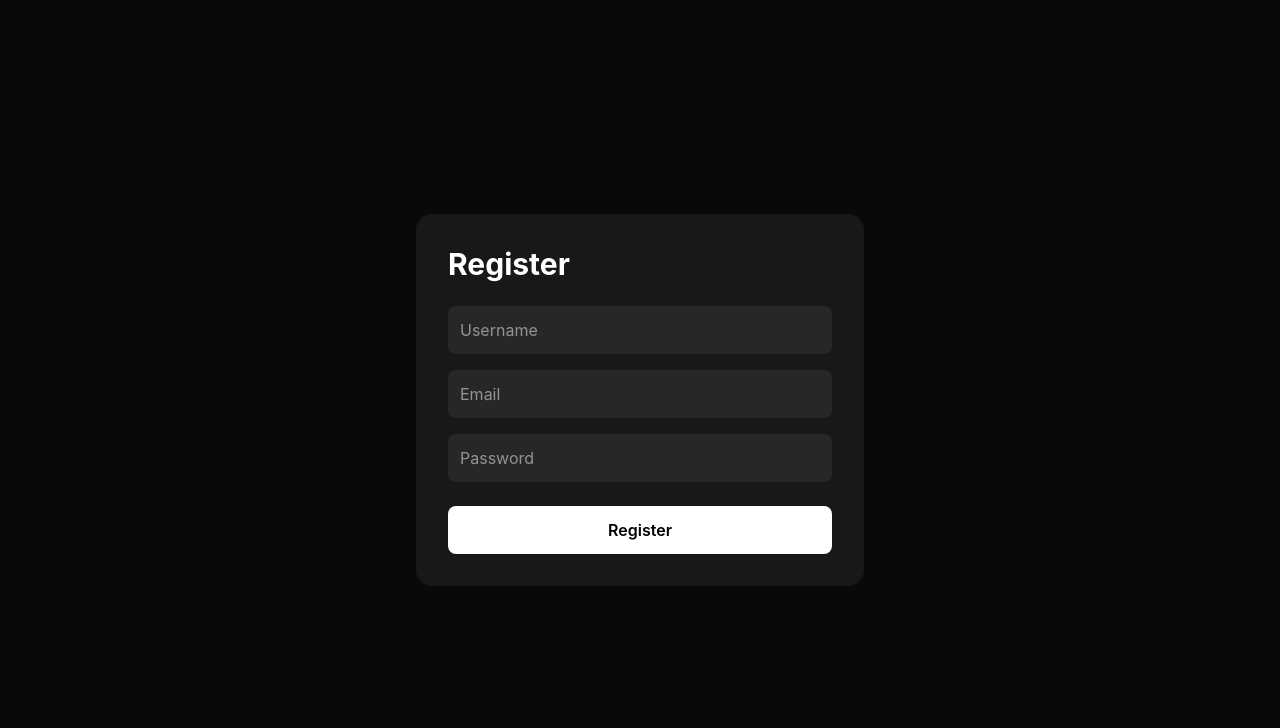
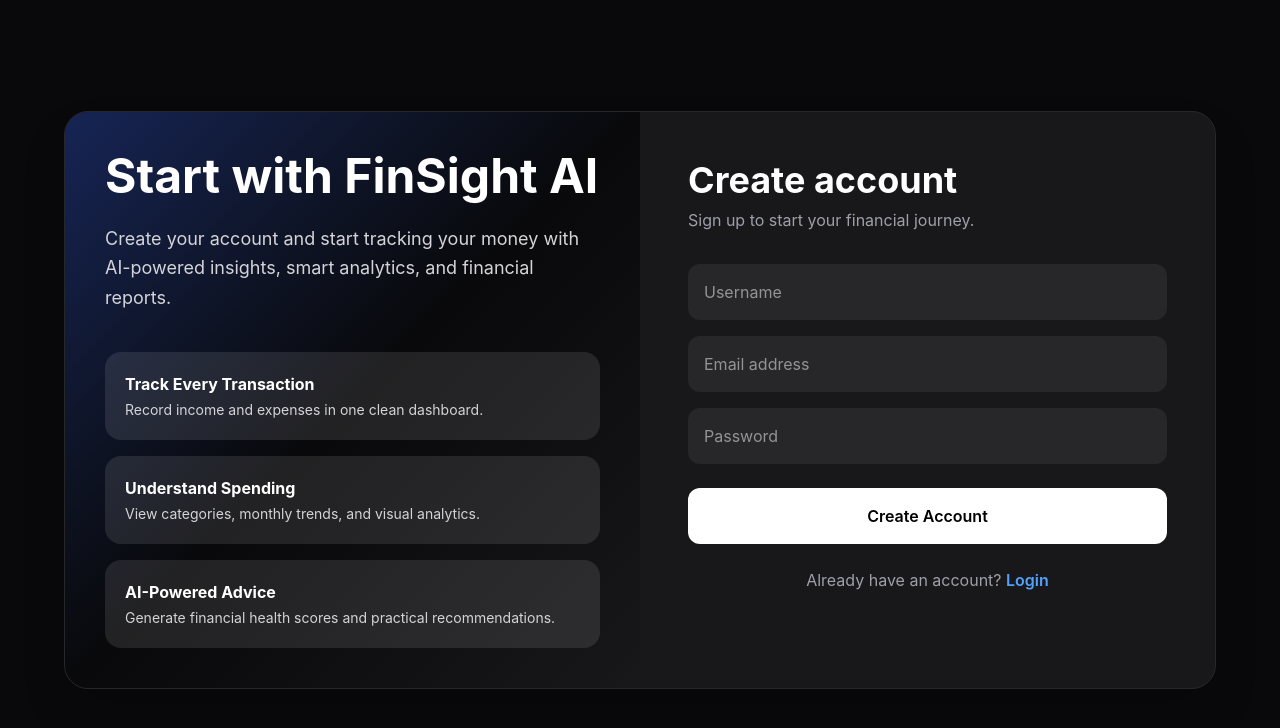
Before and after one commit to balqiskay/finsight-ai, a React (Vite) app in the folder client/: page /register in a window 1280 px wide. Shown: the top 728 px of the page. Built offline with nearby package versions, Linux system fonts and the light colour scheme.

Commit message:
Upgrade authentication UI and improve UX polish

```diff
--- a/client/src/pages/Login.jsx
+++ b/client/src/pages/Login.jsx
@@ -1,12 +1,10 @@
 import { useState } from "react";
-import { useNavigate } from "react-router-dom";
+import { useNavigate, Link } from "react-router-dom";
+import toast from "react-hot-toast";
 
 import { loginUser } from "../services/authService";
-import toast
-from "react-hot-toast";
 
 function Login() {
-
   const navigate = useNavigate();
 
   const [formData, setFormData] = useState({
@@ -31,70 +29,123 @@
 
       const data = await loginUser(formData);
 
-      localStorage.setItem(
-        "token",
-        data.token
-      );
+      localStorage.setItem("token", data.token);
 
-      toast.success(
-        "Login successful"
-      );
+      toast.success("Login successful");
 
+      window.location.href = "/dashboard";
+    } catch (error) {
+      console.error(error);
+      toast.error("Login failed");
+    } finally {
       setLoading(false);
-      window.location.href = "/dashboard";
-
-    } catch (error) {
-
-      setLoading(false);
-
-      console.error(error);
-
-      toast.error("Login failed");
-
     }
   };
 
   return (
-    <div className="min-h-screen bg-zinc-950 flex items-center justify-center">
+    <div className="min-h-screen bg-zinc-950 text-white flex items-center justify-center p-4">
 
-      <form
-        onSubmit={handleSubmit}
-        className="bg-zinc-900 p-8 rounded-2xl w-full max-w-md"
-      >
+      <div className="w-full max-w-6xl grid grid-cols-1 md:grid-cols-2 bg-zinc-900 rounded-3xl overflow-hidden shadow-2xl border border-zinc-800">
 
-        <h1 className="text-white text-3xl font-bold mb-6">
-          Login
+        <div className="hidden md:flex flex-col justify-between p-10 bg-gradient-to-br from-zinc-900 via-zinc-950 to-blue-950">
+
+          <div>
+            <h1 className="text-5xl font-bold mb-6">
+              FinSight AI
             </h1>
+
+            <p className="text-zinc-300 text-lg leading-relaxed">
+              Your intelligent financial dashboard for tracking transactions,
+              understanding spending habits, and generating AI-powered money insights.
+            </p>
+          </div>
+
+          <div className="grid grid-cols-1 gap-4 mt-10">
+            <div className="bg-white/10 p-5 rounded-2xl">
+              <h3 className="font-bold mb-1">
+                AI Financial Score
+              </h3>
+              <p className="text-sm text-zinc-300">
+                Get smart evaluations of your financial health.
+              </p>
+            </div>
+
+            <div className="bg-white/10 p-5 rounded-2xl">
+              <h3 className="font-bold mb-1">
+                Smart Analytics
+              </h3>
+              <p className="text-sm text-zinc-300">
+                Visualize income, expenses, categories, and trends.
+              </p>
+            </div>
+
+            <div className="bg-white/10 p-5 rounded-2xl">
+              <h3 className="font-bold mb-1">
+                PDF Reports
+              </h3>
+              <p className="text-sm text-zinc-300">
+                Export clean financial reports anytime.
+              </p>
+            </div>
+          </div>
+
+        </div>
+
+        <div className="p-8 md:p-12">
+
+          <div className="mb-8">
+            <h2 className="text-4xl font-bold mb-2">
+              Welcome back
+            </h2>
+
+            <p className="text-zinc-400">
+              Login to continue managing your finances.
+            </p>
+          </div>
+
+          <form onSubmit={handleSubmit}>
 
             <input
               type="email"
               name="email"
-          placeholder="Email"
+              placeholder="Email address"
+              value={formData.email}
               onChange={handleChange}
-          className="w-full p-3 rounded-lg bg-zinc-800 text-white mb-4"
+              className="w-full p-4 rounded-xl bg-zinc-800 text-white mb-4 outline-none focus:ring-2 focus:ring-blue-500"
             />
 
             <input
               type="password"
               name="password"
               placeholder="Password"
+              value={formData.password}
               onChange={handleChange}
-          className="w-full p-3 rounded-lg bg-zinc-800 text-white mb-6"
+              className="w-full p-4 rounded-xl bg-zinc-800 text-white mb-6 outline-none focus:ring-2 focus:ring-blue-500"
             />
 
             <button
               type="submit"
               disabled={loading}
-        className="w-full bg-white text-black p-3 rounded-lg font-semibold disabled:opacity-50 transition duration-300 hover:scale-[1.02]"
+              className="w-full bg-white text-black p-4 rounded-xl font-semibold disabled:opacity-50 transition duration-300 hover:scale-[1.02]"
             >
-
-          {loading
-          ? "Logging in..."
-          : "Login"}
-
+              {loading ? "Logging in..." : "Login"}
             </button>
 
           </form>
+
+          <p className="text-zinc-400 text-center mt-6">
+            Don&apos;t have an account?{" "}
+            <Link
+              to="/register"
+              className="text-blue-400 hover:text-blue-300 font-semibold"
+            >
+              Create account
+            </Link>
+          </p>
+
+        </div>
+
+      </div>
 
     </div>
   );
--- a/client/src/pages/Register.jsx
+++ b/client/src/pages/Register.jsx
@@ -1,10 +1,10 @@
 import { useState } from "react";
-import { useNavigate } from "react-router-dom";
+import { useNavigate, Link } from "react-router-dom";
+import toast from "react-hot-toast";
 
 import { registerUser } from "../services/authService";
 
 function Register() {
-
   const navigate = useNavigate();
 
   const [formData, setFormData] = useState({
@@ -12,6 +12,8 @@
     email: "",
     password: "",
   });
+
+  const [loading, setLoading] = useState(false);
 
   const handleChange = (e) => {
     setFormData({
@@ -24,64 +26,136 @@
     e.preventDefault();
 
     try {
+      setLoading(true);
 
       await registerUser(formData);
 
+      toast.success("Account created successfully");
+
       navigate("/login");
-
     } catch (error) {
-
       console.error(error);
-
-      alert("Registration failed");
-
+      toast.error("Registration failed");
+    } finally {
+      setLoading(false);
     }
   };
 
   return (
-    <div className="min-h-screen bg-zinc-950 flex items-center justify-center">
+    <div className="min-h-screen bg-zinc-950 text-white flex items-center justify-center p-4">
 
-      <form
-        onSubmit={handleSubmit}
-        className="bg-zinc-900 p-8 rounded-2xl w-full max-w-md"
-      >
+      <div className="w-full max-w-6xl grid grid-cols-1 md:grid-cols-2 bg-zinc-900 rounded-3xl overflow-hidden shadow-2xl border border-zinc-800">
 
-        <h1 className="text-white text-3xl font-bold mb-6">
-          Register
+        <div className="hidden md:flex flex-col justify-between p-10 bg-gradient-to-br from-blue-950 via-zinc-950 to-zinc-900">
+
+          <div>
+            <h1 className="text-5xl font-bold mb-6">
+              Start with FinSight AI
             </h1>
+
+            <p className="text-zinc-300 text-lg leading-relaxed">
+              Create your account and start tracking your money with AI-powered
+              insights, smart analytics, and financial reports.
+            </p>
+          </div>
+
+          <div className="grid grid-cols-1 gap-4 mt-10">
+
+            <div className="bg-white/10 p-5 rounded-2xl">
+              <h3 className="font-bold mb-1">
+                Track Every Transaction
+              </h3>
+              <p className="text-sm text-zinc-300">
+                Record income and expenses in one clean dashboard.
+              </p>
+            </div>
+
+            <div className="bg-white/10 p-5 rounded-2xl">
+              <h3 className="font-bold mb-1">
+                Understand Spending
+              </h3>
+              <p className="text-sm text-zinc-300">
+                View categories, monthly trends, and visual analytics.
+              </p>
+            </div>
+
+            <div className="bg-white/10 p-5 rounded-2xl">
+              <h3 className="font-bold mb-1">
+                AI-Powered Advice
+              </h3>
+              <p className="text-sm text-zinc-300">
+                Generate financial health scores and practical recommendations.
+              </p>
+            </div>
+
+          </div>
+
+        </div>
+
+        <div className="p-8 md:p-12">
+
+          <div className="mb-8">
+            <h2 className="text-4xl font-bold mb-2">
+              Create account
+            </h2>
+
+            <p className="text-zinc-400">
+              Sign up to start your financial journey.
+            </p>
+          </div>
+
+          <form onSubmit={handleSubmit}>
 
             <input
               type="text"
               name="username"
               placeholder="Username"
+              value={formData.username}
               onChange={handleChange}
-          className="w-full p-3 rounded-lg bg-zinc-800 text-white mb-4"
+              className="w-full p-4 rounded-xl bg-zinc-800 text-white mb-4 outline-none focus:ring-2 focus:ring-blue-500"
             />
 
             <input
               type="email"
               name="email"
-          placeholder="Email"
+              placeholder="Email address"
+              value={formData.email}
               onChange={handleChange}
-          className="w-full p-3 rounded-lg bg-zinc-800 text-white mb-4"
+              className="w-full p-4 rounded-xl bg-zinc-800 text-white mb-4 outline-none focus:ring-2 focus:ring-blue-500"
             />
 
             <input
               type="password"
               name="password"
               placeholder="Password"
+              value={formData.password}
               onChange={handleChange}
-          className="w-full p-3 rounded-lg bg-zinc-800 text-white mb-6"
+              className="w-full p-4 rounded-xl bg-zinc-800 text-white mb-6 outline-none focus:ring-2 focus:ring-blue-500"
             />
 
             <button
               type="submit"
-          className="w-full bg-white text-black p-3 rounded-lg font-semibold transition duration-300 hover:scale-[1.02]"
+              disabled={loading}
+              className="w-full bg-white text-black p-4 rounded-xl font-semibold disabled:opacity-50 transition duration-300 hover:scale-[1.02]"
             >
-          Register
+              {loading ? "Creating account..." : "Create Account"}
             </button>
 
           </form>
+
+          <p className="text-zinc-400 text-center mt-6">
+            Already have an account?{" "}
+            <Link
+              to="/login"
+              className="text-blue-400 hover:text-blue-300 font-semibold"
+            >
+              Login
+            </Link>
+          </p>
+
+        </div>
+
+      </div>
 
     </div>
   );
```
Lines whose indentation alone changed are shown as unchanged.
